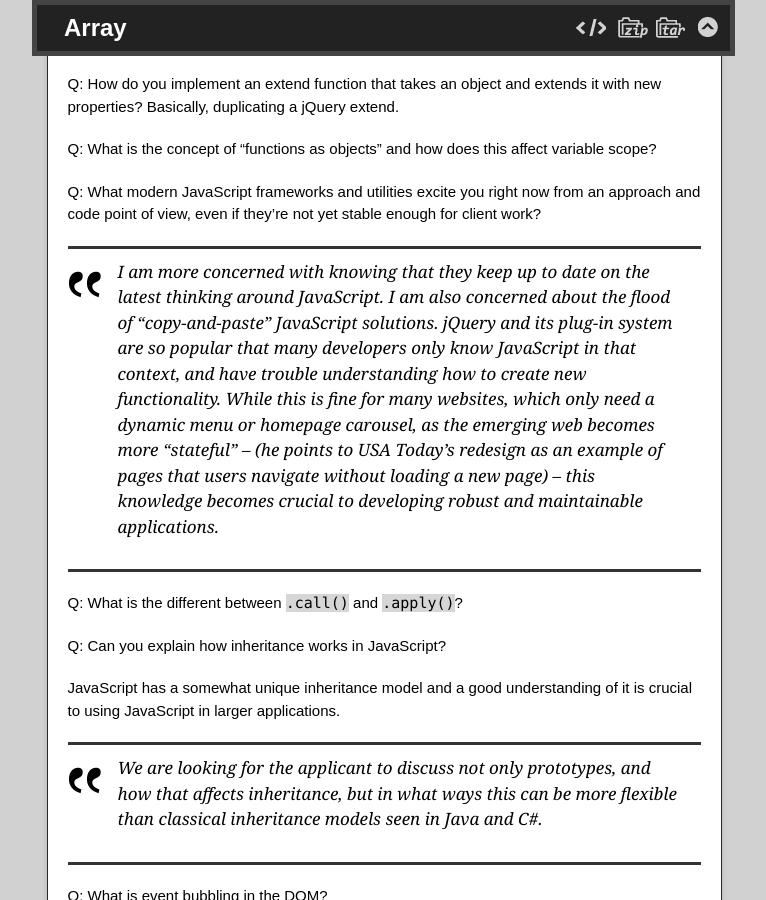
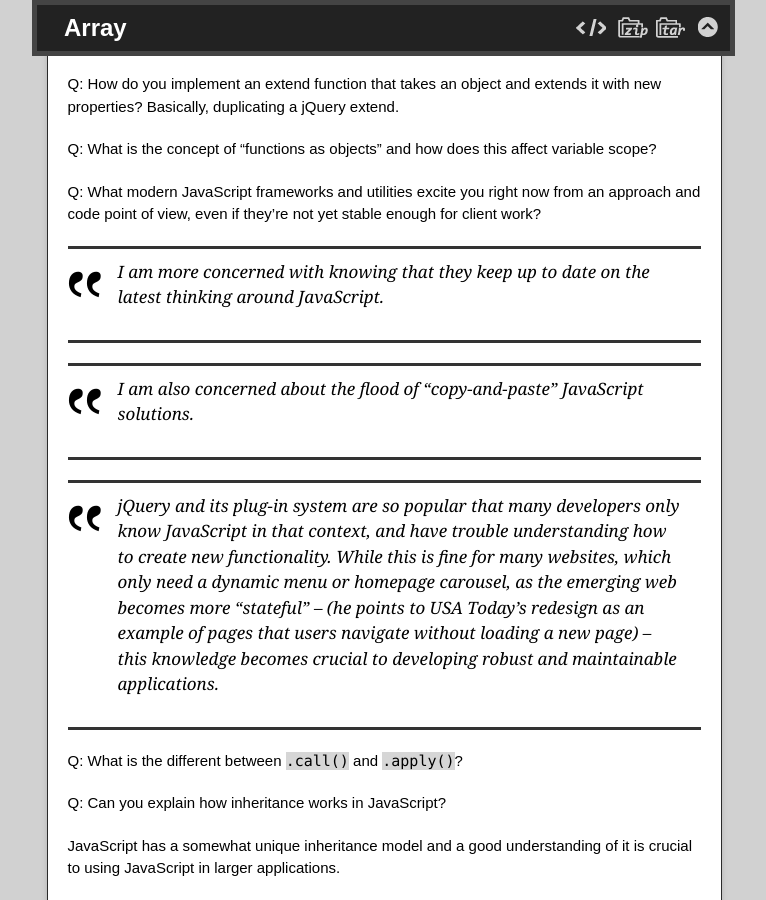
Before and after one commit to rogerxu/rogerxu.github.io, a Jekyll site: the page built from _posts/2012-10-30-javascript-tips.md, in a window 1280 px wide and 900 px high, scrolled down 1578 px. Shown: the whole window, without its empty margins (256-1022 px from the left). Built offline with Jekyll 4.4.1, drawn with Linux system fonts in a browser that asks for light colours; nearby versions of some CDN libraries; some of the changed lines change nothing that is shown; some of the changed text lies outside the part shown.

Commit message:
Add more JavaScript questions.

```diff
--- a/_posts/2012-10-30-javascript-tips.md
+++ b/_posts/2012-10-30-javascript-tips.md
@@ -66,7 +66,9 @@ _Q: What is the concept of "functions as objects" and how does this affect varia
 _Q: What modern JavaScript frameworks and utilities excite you right now from an approach and code point of view, even if they're not yet stable enough for client work?_
 
 > I am more concerned with knowing that they keep up to date on the latest thinking around JavaScript.
+
 > I am also concerned about the flood of "copy-and-paste" JavaScript solutions.
+
 > jQuery and its plug-in system are so popular that many developers only know JavaScript in that context, and have trouble understanding how to create new functionality. While this is fine for many websites, which only need a dynamic menu or homepage carousel, as the emerging web becomes more "stateful" – (he points to USA Today's redesign as an example of pages that users navigate without loading a new page) – this knowledge becomes crucial to developing robust and maintainable applications.
 
 _Q: What is the different between `.call()` and `.apply()`?_
@@ -128,3 +130,7 @@ Using global variables in JavaScript is evil and a bad practice. That being said
 _Q: What is the difference between `innerHTML` and `append()` in JavaScript?_
 
 InnerHTML is not standard, and it's a String. The DOM is not, and although innerHTML is faster and less verbose, its better to use the DOM methods like `appendChild()`, `firstChild.nodeValue`, etc. to alter innerHTML content.
+
+_Q: Are objects passed by value or by reference? Does the type of object matter?_
+
+_Q: What does it mean to chain functions in jQuery?_
```
